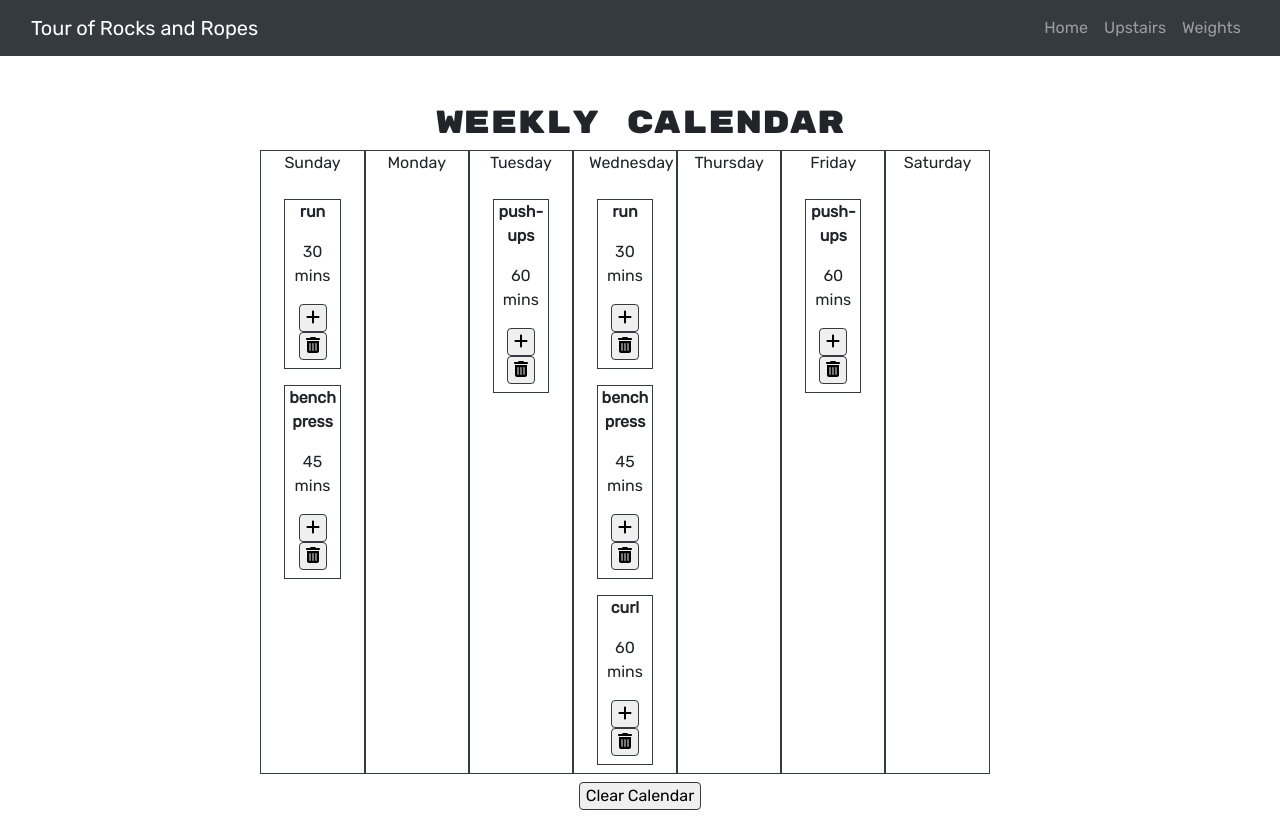
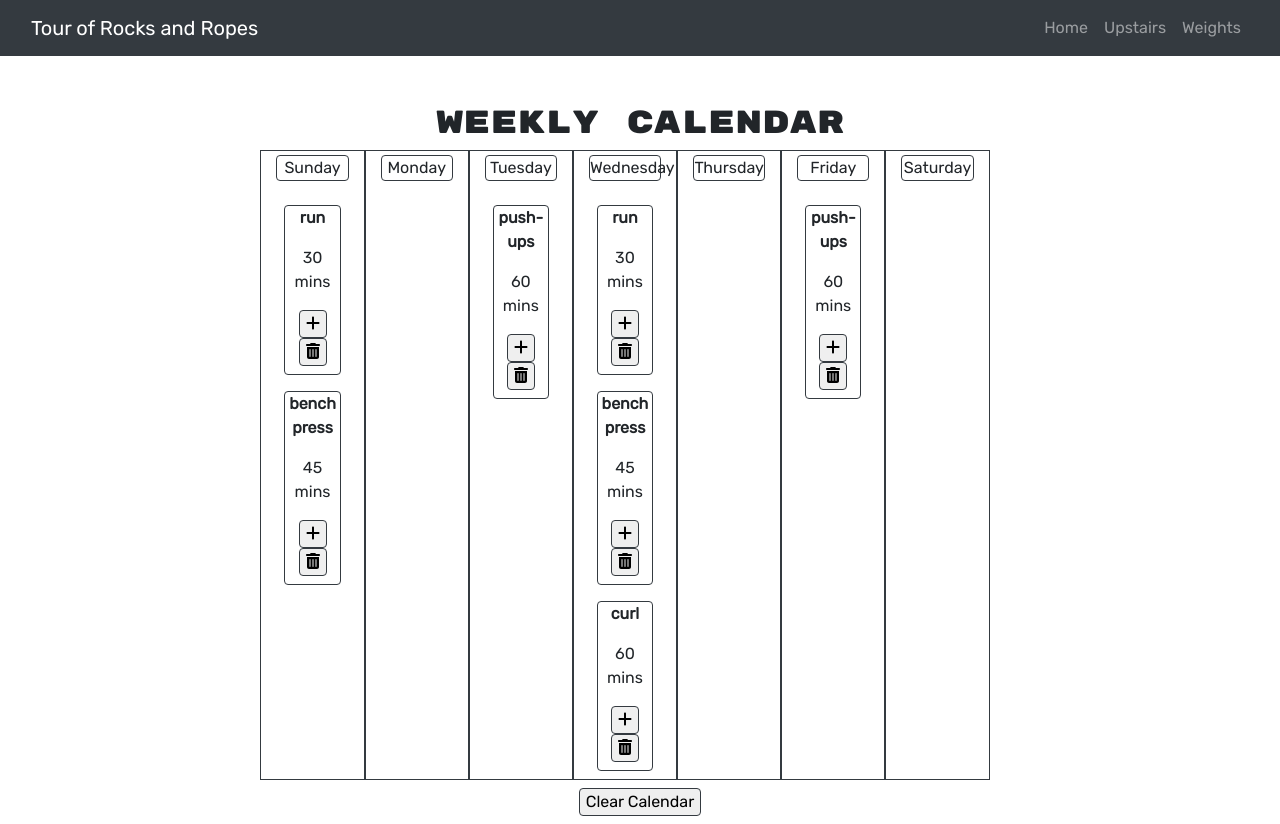
Before and after one commit to dmknapp2385/rocks-and-ropes, a React (Create React App) app in the folder client/: page /week in a window 1280 px wide. Built offline with nearby package versions, Linux system fonts and the light colour scheme.

Commit message:
added more styling to calendar

```diff
--- a/client/src/Components/CalendarActivity/index.js
+++ b/client/src/Components/CalendarActivity/index.js
@@ -14,7 +14,7 @@ const CalendarActivity = ({ activity }) => {
     }
 
     return (
-        <div className="border border-dark m-2 text-center">
+        <div className="border border-dark rounded m-2 text-center">
             <DetailModal showDetailModal = {showDetailModal} setShowDetailModal = {setShowDetailModal} activity = {activity}/>
             <div>
                 <p className="font-weight-bold">{activity.name}</p>
--- a/client/src/Components/Day/index.js
+++ b/client/src/Components/Day/index.js
@@ -4,7 +4,7 @@ const Day = (props) => {
     const {day, activities} = props;
  return (
     <div className="d-flex flex-column col-md-1 col-sm-12 border border-dark">
-        <p>{day}</p>
+        <p className = "border border-dark rounded mt-1">{day}</p>
         <div className="d-flex flex-xs-row flex-md-column" >
             {activities.map((activity, i)  => {
                 return <CalendarActivity activity = {activity} key={`${day}${activity.name}${i}`}/>
```
